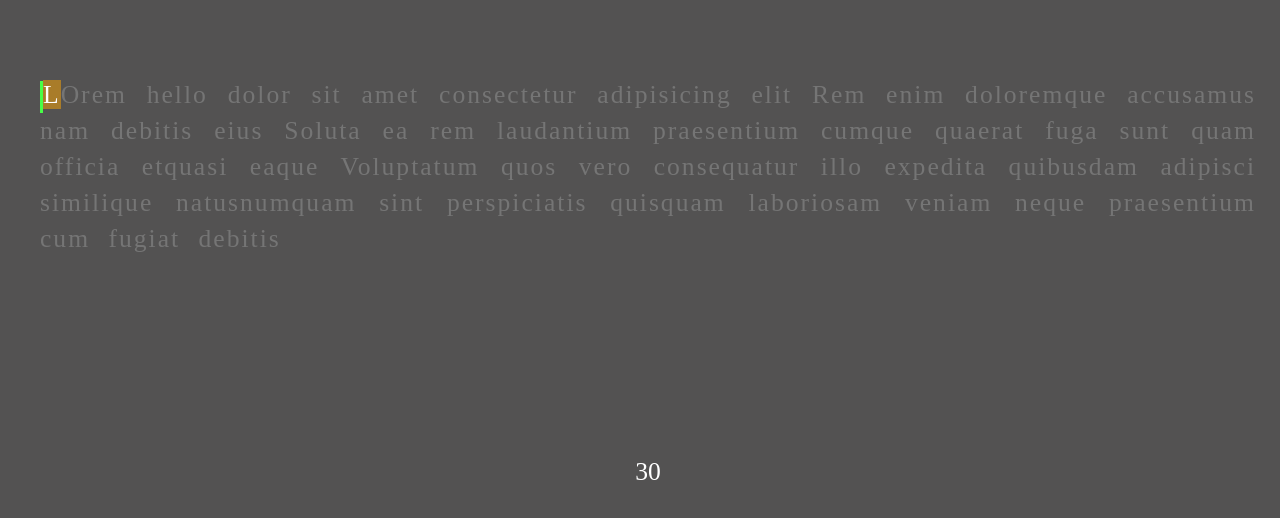
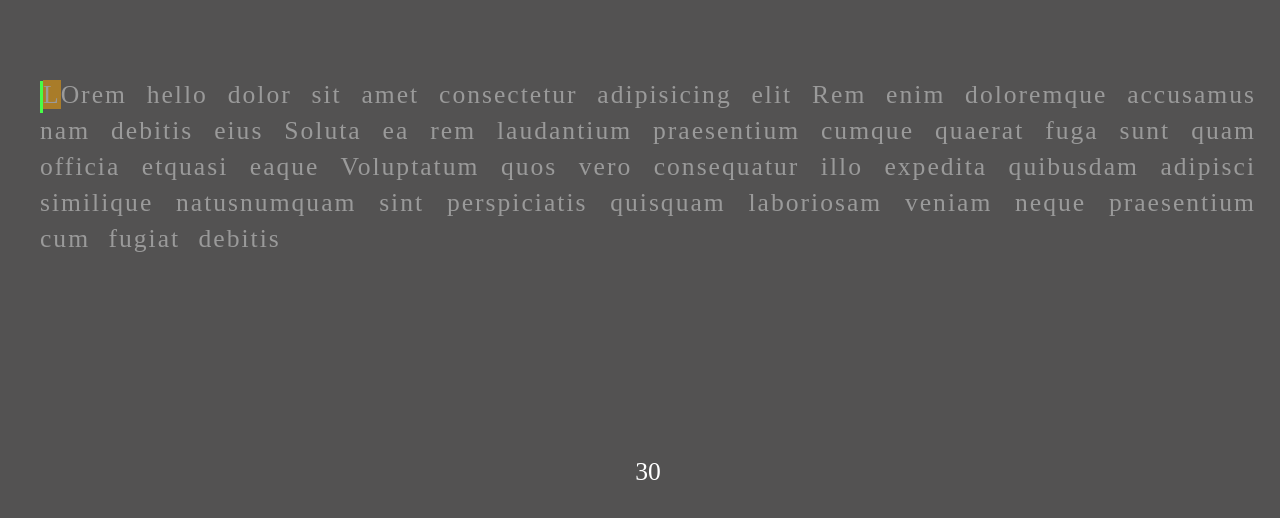
Before and after one commit to arpit-mittal-15/speed-typing-test, a plain HTML site: page index.html in a window 1280 px wide. Shown: the part 180-698 px from the top of the page. Drawn offline with Linux system fonts and the light colour scheme.

Commit message:
bug removed

```diff
--- a/style.css
+++ b/style.css
@@ -64,7 +64,7 @@ main{
   position: absolute;
   text-align: justify;
   font-size: 2vw;
-  color: rgb(117, 117, 117);
+  color: rgb(154, 154, 154);
   letter-spacing: 2px;
   word-spacing: 10px;
   line-height: 4.5vh;
@@ -102,7 +102,6 @@ footer{
   width: 95%;
 }
 .typed-letter{
-  color: white;
   background-color: rgb(255, 165, 0, 0.5);
 }
 .typed-para{
```
Also changed, not shown: main.js (+10 -5 lines).
